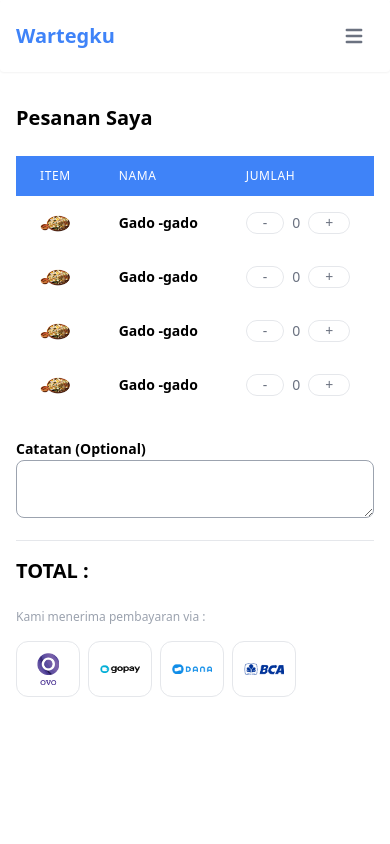
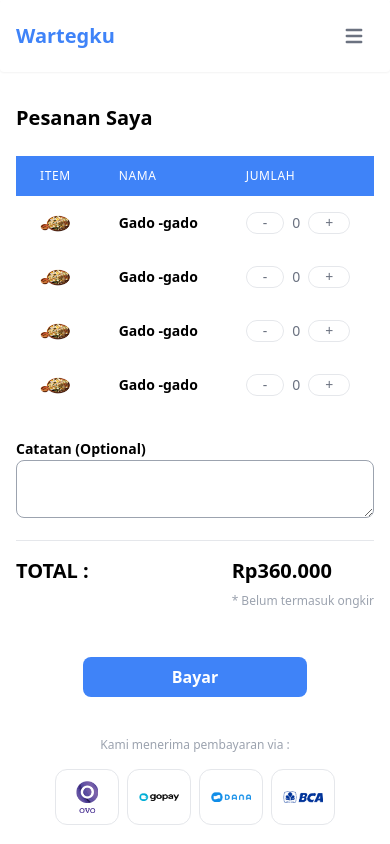
Before and after one commit to adamrayw/Wartegku, a React (Create React App) app: page /cart in a window 390 px wide. Built offline with nearby package versions, Linux system fonts and the light colour scheme.

Commit message:
Update responsive

```diff
--- a/src/pages/Cart.jsx
+++ b/src/pages/Cart.jsx
@@ -139,11 +139,20 @@ export default function Cart() {
             <div>
                 <hr />
             </div>
-            <div className='flex items-center text-left'>
+            <div className='text-left'>
                 <div className='space-y-6'>
+                    <div className='flex justify-between md:items-center items-start'>
+                        <div>
                             <h1 className='text-black md:text-2xl text-xl font-bold text-left'>TOTAL :</h1>
+                        </div>
+                        <div className='space-y-2'>
+                            <h1 className='text-black md:text-2xl text-xl font-bold text-left'>Rp360.000</h1>
+                            <p className='text-xs text-gray-400'>* Belum termasuk ongkir</p>
+                        </div>
+                    </div>
+                    <div className='flex md:flex-row flex-col-reverse justify-between items-center '>
                         <div className='space-y-4'>
-                        <p className='text-xs text-gray-400'>Kami menerima pembayaran via :</p>
+                            <p className='text-xs text-gray-400 md:text-left text-center'>Kami menerima pembayaran via :</p>
                             <div className='flex items-center space-x-2'>
                                 <div className='w-16 h-14 border rounded-xl flex justify-center items-center'>
                                     <img src={ovo} alt="bca" width="22" />
@@ -159,6 +168,10 @@ export default function Cart() {
                                 </div>
                             </div>
                         </div>
+                        <div>
+                            <button className='md:w-40 w-56 my-6 mb-10 bg-blue-500 text-white font-bold py-2 px-4 rounded-lg hover:bg-blue-600 transition-all'>Bayar</button>
+                        </div>
+                    </div>
                 </div>
 
             </div>
```
Lines whose indentation alone changed are shown as unchanged.
